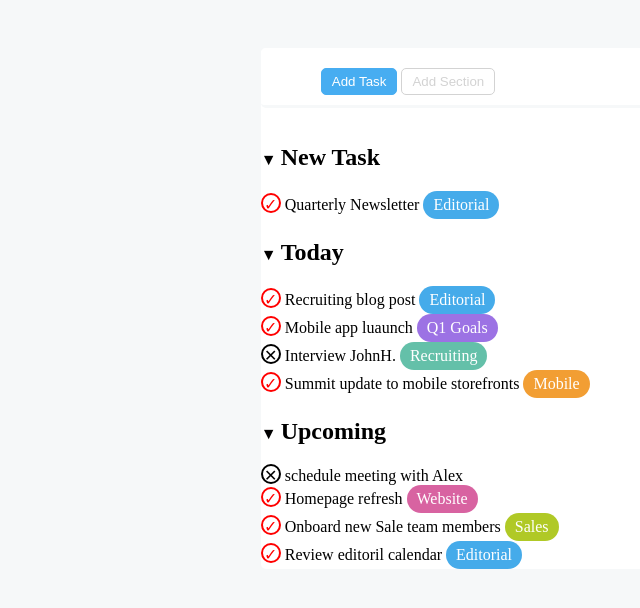
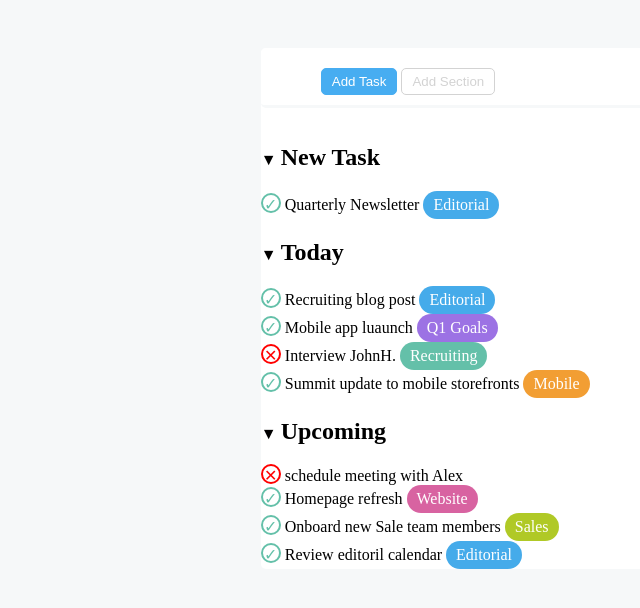
Before and after one commit to Piero-Onorati/html-css-toboolist, a plain HTML site: page index.html in a window 1280 px wide. Shown: the part 130-738 px from the top of the page, without its empty margins (0-640 px from the left). Drawn offline with Linux system fonts and the light colour scheme.

Commit message:
update circle done/undone

```diff
--- a/css/style.css
+++ b/css/style.css
@@ -98,7 +98,7 @@ h2{
     border-color: #64c0a9;
 }
 
-.done{
+.undone{
     color:red ;
     border-color: red;
 }
```
